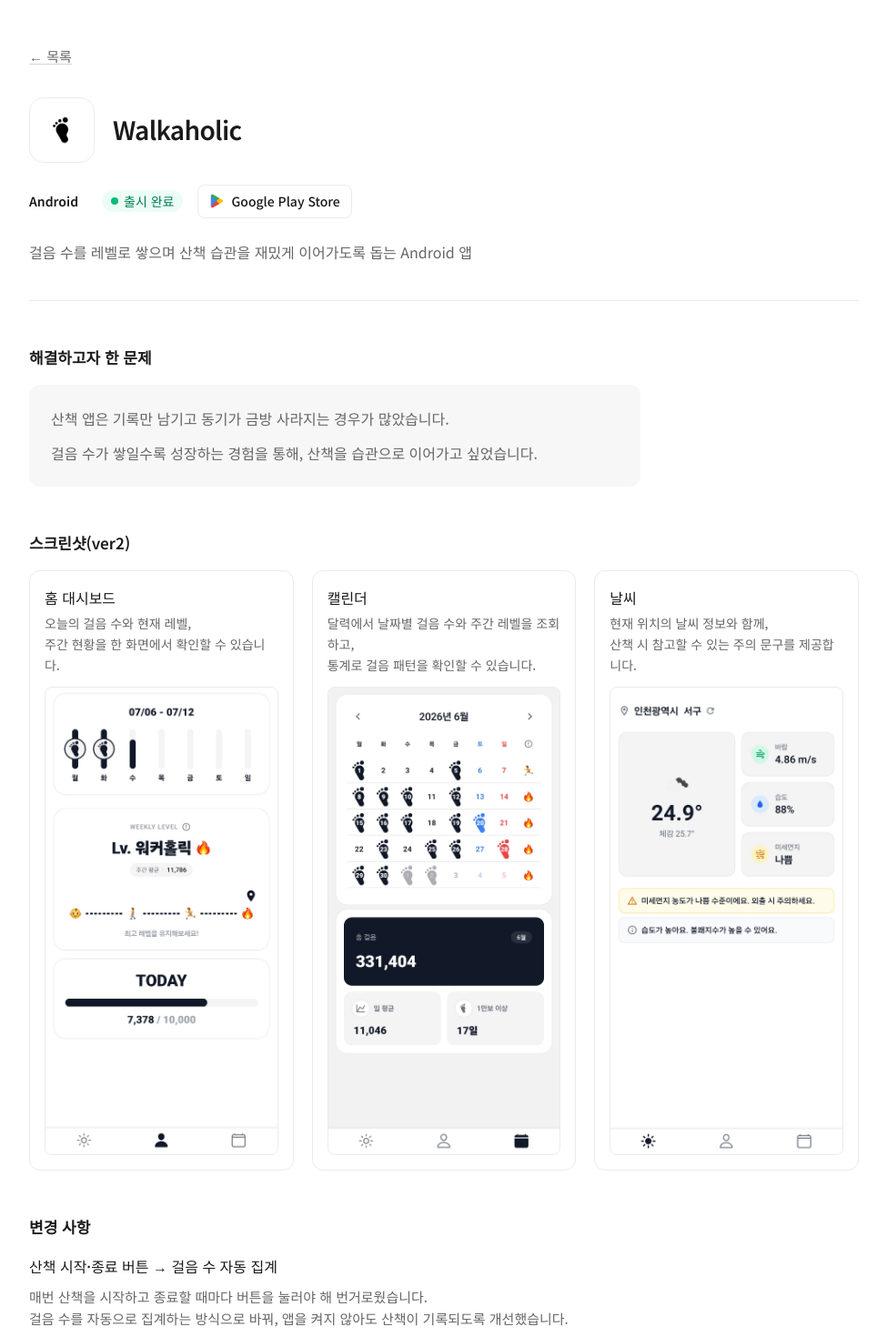
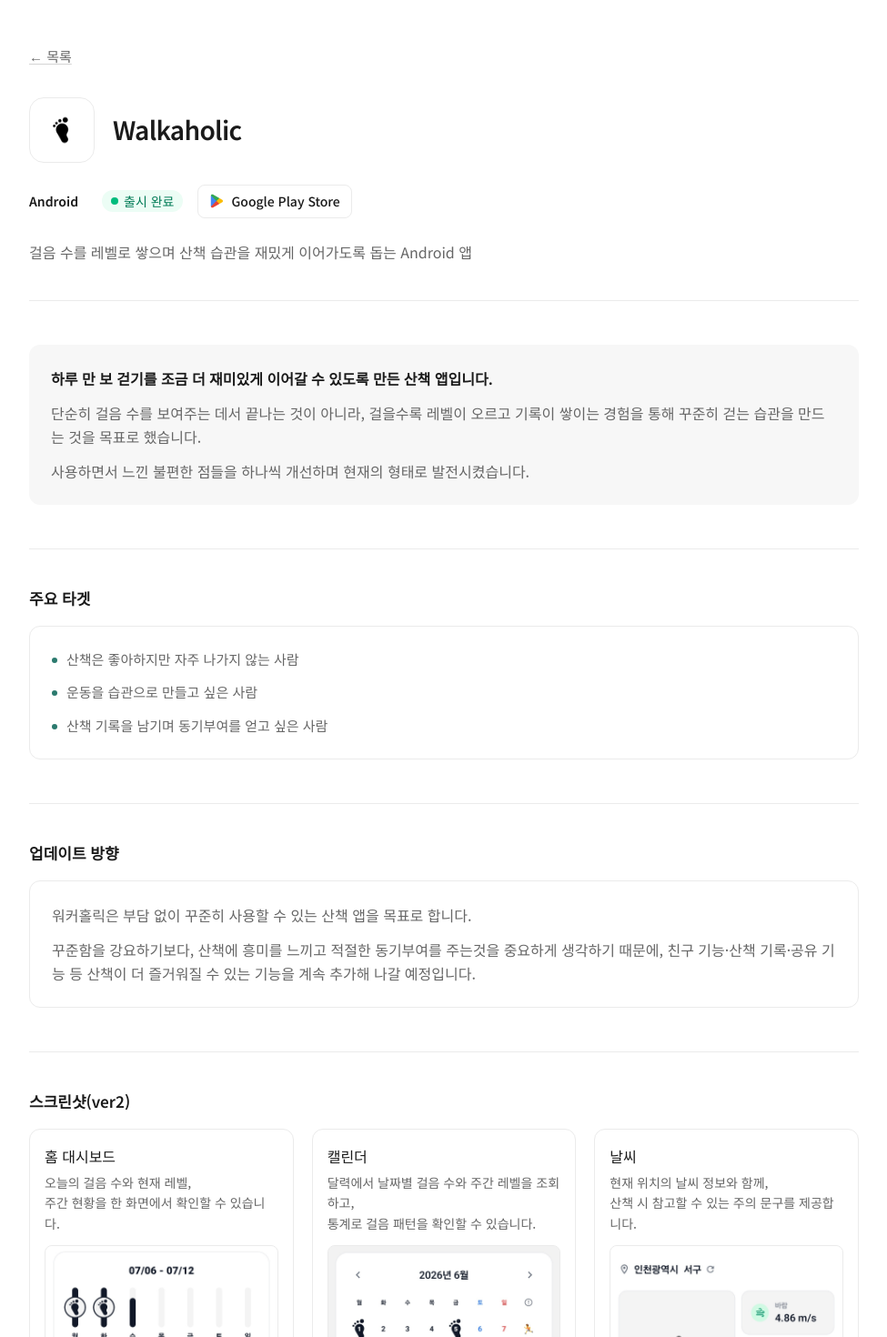
Before and after one commit to Jang-eunhye/portfolio, a Next.js app: page /projects/walkaholic in a window 1280 px wide. Shown: the top 1470 px of the page at 91% size, without its empty margins (152-1127 px from the left). Built offline with nearby package versions, Linux system fonts and the light colour scheme.

Commit message:
design: 워커홀릭 프로젝트 수정

```diff
--- a/src/app/projects/walkaholic/page.tsx
+++ b/src/app/projects/walkaholic/page.tsx
@@ -2,7 +2,6 @@ import type { Metadata } from "next";
 import { ProjectPageLayout } from "@/components/project/ProjectPageLayout";
 import { ProjectHeader } from "@/components/project/ProjectHeader";
 import { ProjectSection } from "@/components/project/ProjectSection";
-import { ProjectTextBlock } from "@/components/project/ProjectTextBlock";
 import { ProjectScreenshots } from "@/components/project/ProjectScreenshots";
 import { ProjectDecisions } from "@/components/project/ProjectDecisions";
 import { ProjectTech } from "@/components/project/ProjectTech";
@@ -32,16 +31,60 @@ export default function WalkaholicPage() {
           ]}
         />
 
-        <ProjectSection title="해결하고자 한 문제">
-          <ProjectTextBlock
-            paragraphs={[
-              "산책 앱은 기록만 남기고 동기가 금방 사라지는 경우가 많았습니다.",
-              "걸음 수가 쌓일수록 성장하는 경험을 통해, 산책을 습관으로 이어가고 싶었습니다.",
-            ]}
-          />
+        <ProjectSection>
+          <div className="space-y-3 rounded-xl bg-subtle p-6 text-[0.9375rem] leading-relaxed text-muted md:text-base">
+            <p className="font-semibold text-foreground">
+              하루 만 보 걷기를 조금 더 재미있게 이어갈 수 있도록 만든 산책
+              앱입니다.
+            </p>
+            <p>
+              단순히 걸음 수를 보여주는 데서 끝나는 것이 아니라, 걸을수록
+              레벨이 오르고 기록이 쌓이는 경험을 통해 꾸준히 걷는 습관을
+              만드는 것을 목표로 했습니다.
+            </p>
+            <p>
+              사용하면서 느낀 불편한 점들을 하나씩 개선하며 현재의 형태로
+              발전시켰습니다.
+            </p>
+          </div>
         </ProjectSection>
 
-        <ProjectSection title="스크린샷(ver2)">
+        <ProjectSection title="주요 타겟" divided>
+          <ul className="space-y-3 rounded-xl border border-border bg-white p-6">
+            {[
+              "산책은 좋아하지만 자주 나가지 않는 사람",
+              "운동을 습관으로 만들고 싶은 사람",
+              "산책 기록을 남기며 동기부여를 얻고 싶은 사람",
+            ].map((item) => (
+              <li
+                key={item}
+                className="flex gap-2.5 text-[0.9375rem] leading-relaxed text-muted"
+              >
+                <span
+                  className="mt-2.5 h-1.5 w-1.5 shrink-0 rounded-full bg-brand"
+                  aria-hidden="true"
+                />
+                <span>{item}</span>
+              </li>
+            ))}
+          </ul>
+        </ProjectSection>
+
+        <ProjectSection title="업데이트 방향" divided>
+          <div className="space-y-3 rounded-xl border border-border bg-white p-6 text-[0.9375rem] leading-relaxed text-muted md:text-base">
+            <p>
+              워커홀릭은 부담 없이 꾸준히 사용할 수 있는 산책 앱을 목표로
+              합니다.
+            </p>
+            <p>
+              꾸준함을 강요하기보다, 산책에 흥미를 느끼고 적절한 동기부여를 주는것을 중요하게 생각하기 때문에,
+              친구 기능·산책 기록·공유 기능 등 산책이 더 즐거워질 수 있는
+              기능을 계속 추가해 나갈 예정입니다.
+            </p>
+          </div>
+        </ProjectSection>
+
+        <ProjectSection title="스크린샷(ver2)" divided>
           <ProjectScreenshots
             items={[
               {
@@ -66,34 +109,34 @@ export default function WalkaholicPage() {
           />
         </ProjectSection>
 
-        <ProjectSection title="변경 사항">
+        <ProjectSection title="변경 사항" divided>
           <ProjectDecisions
             items={[
               {
                 question: "산책 시작·종료 버튼 → 걸음 수 자동 집계",
                 answer:
-                  "매번 산책을 시작하고 종료할 때마다 버튼을 눌러야 해 번거로웠습니다.\n걸음 수를 자동으로 집계하는 방식으로 바꿔, 앱을 켜지 않아도 산책이 기록되도록 개선했습니다.",
+                  "기존에는 산책을 기록할 때마다 시작과 종료 버튼을 직접 눌러야 했습니다.\n사용 과정이 번거롭다고 느껴 버튼 없이 걸음 수를 자동으로 집계하는 방식으로 변경했습니다.\n 앱을 실행하지 않아도 산책이 기록되어 편리하게 사용할 수 있습니다.",
               },
               {
                 question: "Health Connect 연동",
                 answer:
-                  "걸음 수를 앱 내부에서 따로 계산하기보다, Health Connect와 연동해 기기에 기록된 값을 가져오도록 했습니다.\n더 정확한 걸음 수를 바탕으로 레벨과 기록이 반영되도록 개선했습니다.",
+                  "앱에서 걸음 수를 직접 관리하는 대신 Health Connect에 저장된 걸음 데이터를 활용하도록 변경했습니다.\n기기에 기록된 데이터를 기반으로 레벨과 산책 기록이 반영되어 보다 안정적으로 기록을 관리할 수 있습니다.",
               },
               {
                 question: "새싹 키우기 → 레벨 시스템",
                 answer:
-                  "새싹을 키우는 콘셉트는 따뜻했지만, 과하게 감성적이고 어린 느낌이 났습니다.\n걸음 수에 따라 오르는 레벨 시스템으로 바꿔, 연령대와 관계없이 누구나 부담 없이 쓸 수 있도록 다듬었습니다.",
+                  "초기 버전은 새싹을 키우는 컨셉이었지만, 전체적인 분위기가 다소 어리고 감성적인 느낌이라 아쉬움이 있었습니다.\n걸음 수에 따라 레벨이 오르는 방식으로 변경해 누구나 부담 없이 사용할 수 있는 방향으로 개선했습니다.",
               },
               {
-                question: "발자국 도장 콘셉트 도입",
+                question: "발자국 도장 추가",
                 answer:
-                  "만 보를 달성한 날은 캘린더에 발자국 도장을 찍어,\n목표를 이룬 날을 한눈에 직관적으로 확인할 수 있도록 했습니다.",
+                  "목표인 10,000보를 달성한 날에는 캘린더에 발자국 도장이 표시되도록 했습니다.\n목표를 달성한 날을 한눈에 확인할 수 있어 기록을 돌아보고 성취감을 느낄 수 있도록 개선했습니다.",
               },
             ]}
           />
         </ProjectSection>
 
-        <ProjectSection title="스크린샷(ver1)">
+        <ProjectSection title="스크린샷(ver1)" divided>
           <ProjectScreenshots
             items={[
               {
@@ -112,7 +155,7 @@ export default function WalkaholicPage() {
           />
         </ProjectSection>
 
-        <ProjectSection title="개선 과정 또는 해결 방법">
+        <ProjectSection title="개선 과정 또는 해결 방법" divided>
           <ProjectDecisions
             items={[
               {
@@ -129,7 +172,7 @@ export default function WalkaholicPage() {
           />
         </ProjectSection>
 
-        <ProjectSection title="기술" className="mb-0">
+        <ProjectSection title="기술" divided className="mb-0">
           <ProjectTech items={["React Native", "TypeScript", "Expo"]} />
         </ProjectSection>
       </ProjectPageLayout>
--- a/src/components/project/ProjectSection.tsx
+++ b/src/components/project/ProjectSection.tsx
@@ -1,19 +1,23 @@
 import { SectionHeading } from "@/components/SectionHeading";
 
 interface ProjectSectionProps {
-  title: string;
+  title?: string;
   children: React.ReactNode;
   className?: string;
+  divided?: boolean;
 }
 
 export function ProjectSection({
   title,
   children,
   className = "mb-12",
+  divided = false,
 }: ProjectSectionProps) {
   return (
-    <section className={className}>
-      <SectionHeading>{title}</SectionHeading>
+    <section
+      className={`${divided ? "border-t border-border pt-10" : ""} ${className}`}
+    >
+      {title && <SectionHeading>{title}</SectionHeading>}
       {children}
     </section>
   );
```
